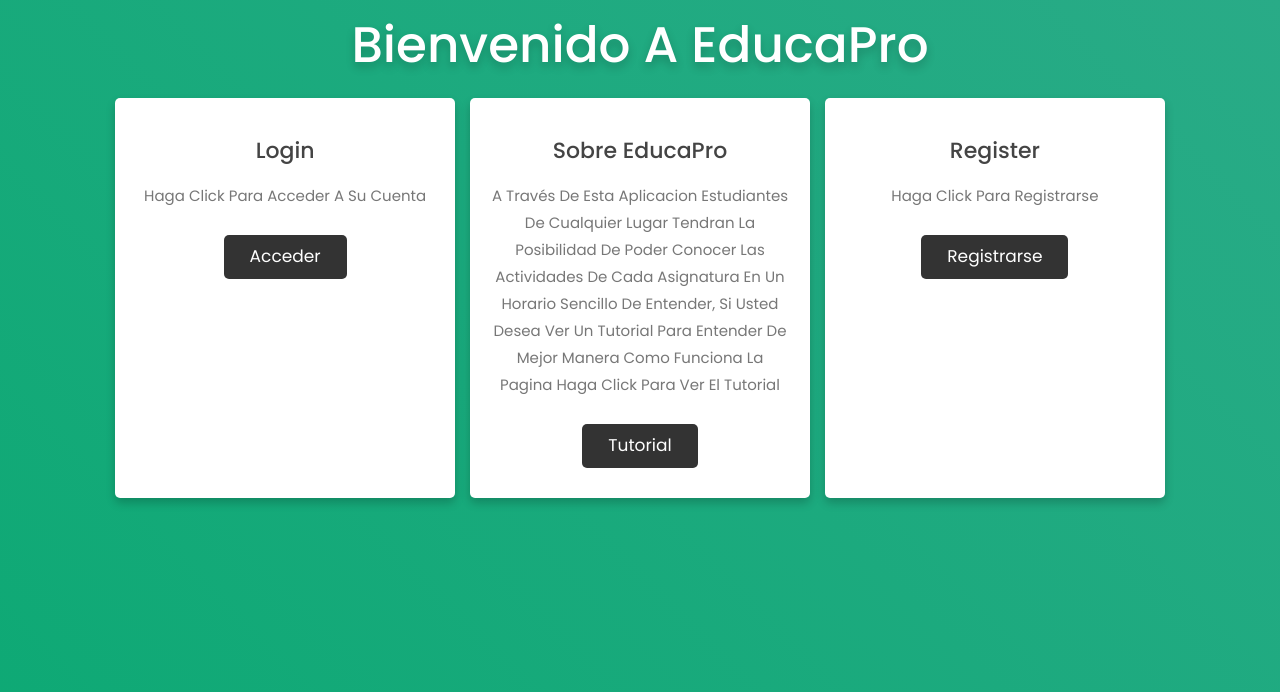
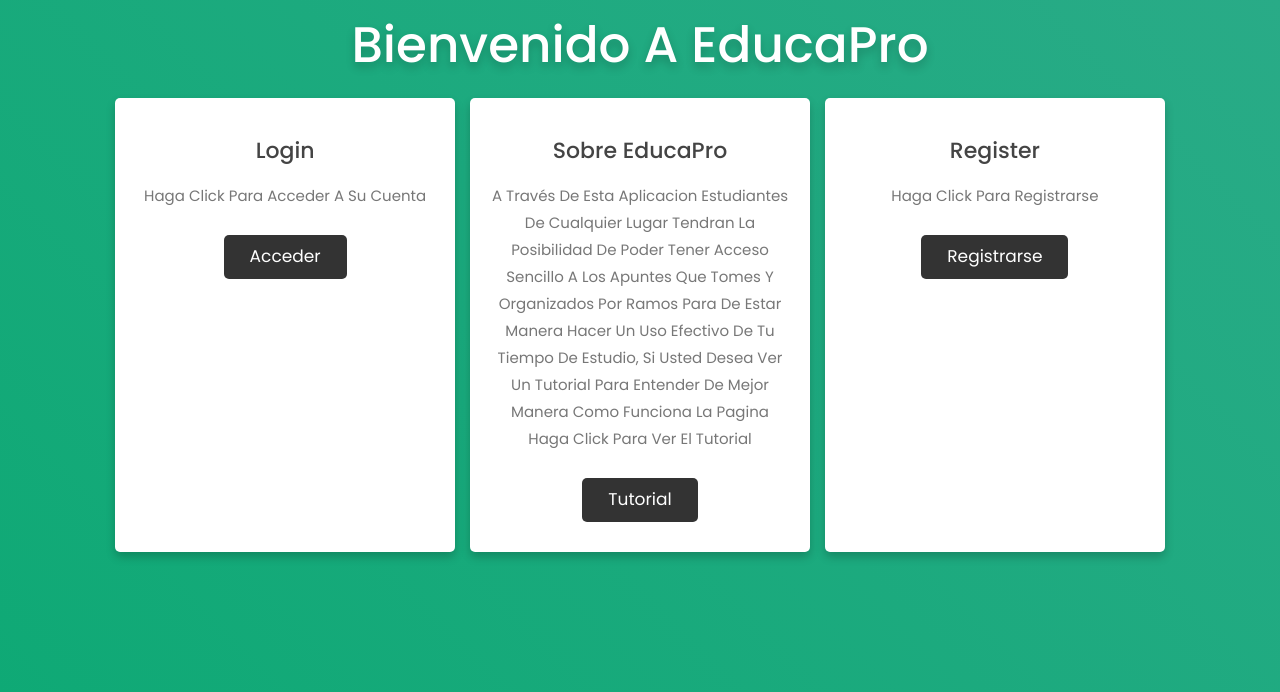
Before and after one commit to akemurashi/EducaProject, a Django app: page / in a window 1280 px wide. Shown: the part 56-748 px from the top of the page. Run offline with Django 3.2, Linux system fonts and the light colour scheme.

Commit message:
pruebas6

```diff
--- a/main/templates/main/home.html
+++ b/main/templates/main/home.html
@@ -20,7 +20,7 @@
         <div class="box">
             <h3>Sobre EducaPro</h3>
             <p>a través de esta aplicacion estudiantes de cualquier lugar tendran
-               la posibilidad de poder conocer las actividades de cada asignatura en un horario sencillo de entender,
+               la posibilidad de poder tener acceso sencillo a los apuntes que tomes y organizados por ramos para de estar manera hacer un uso efectivo de tu tiempo de estudio,
                si usted desea ver un tutorial para entender de mejor manera como funciona la pagina haga click para ver el tutorial</p>
             <a href="#" class="btn">tutorial</a>
         </div>
```
